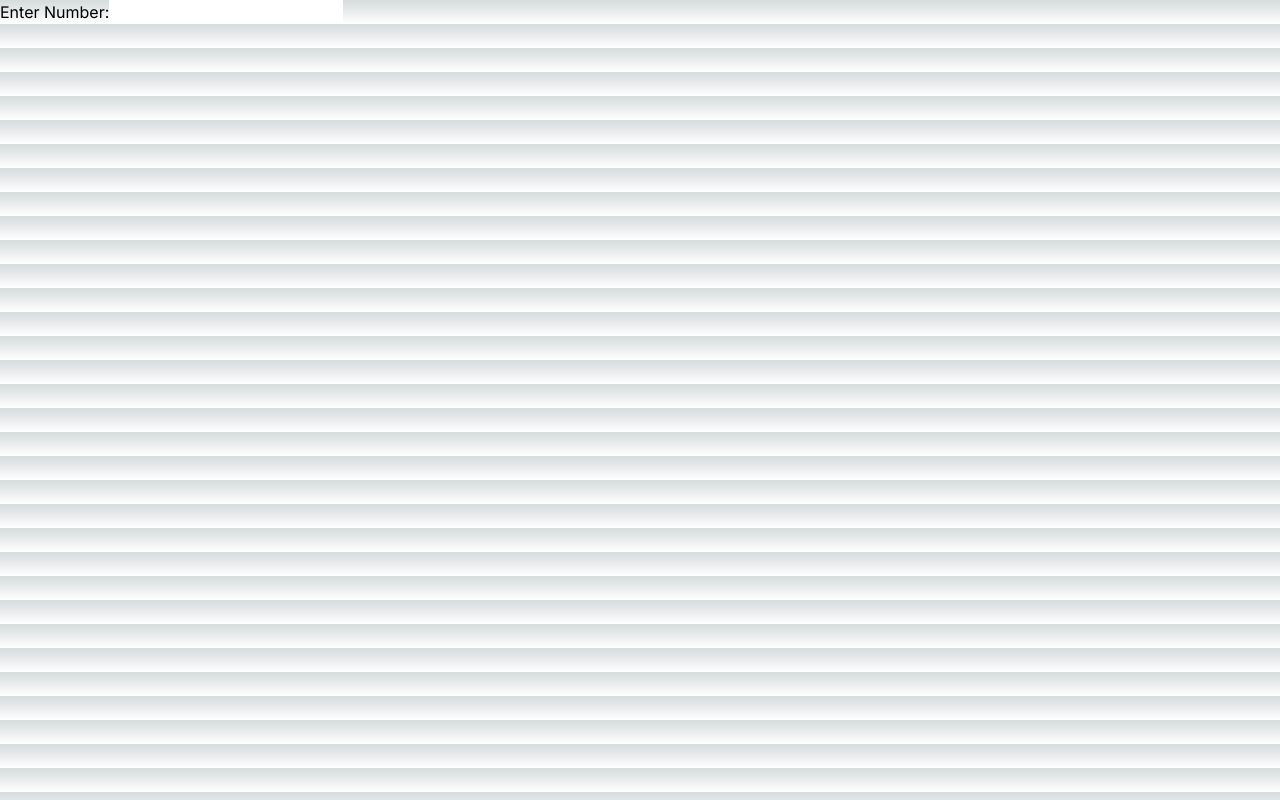
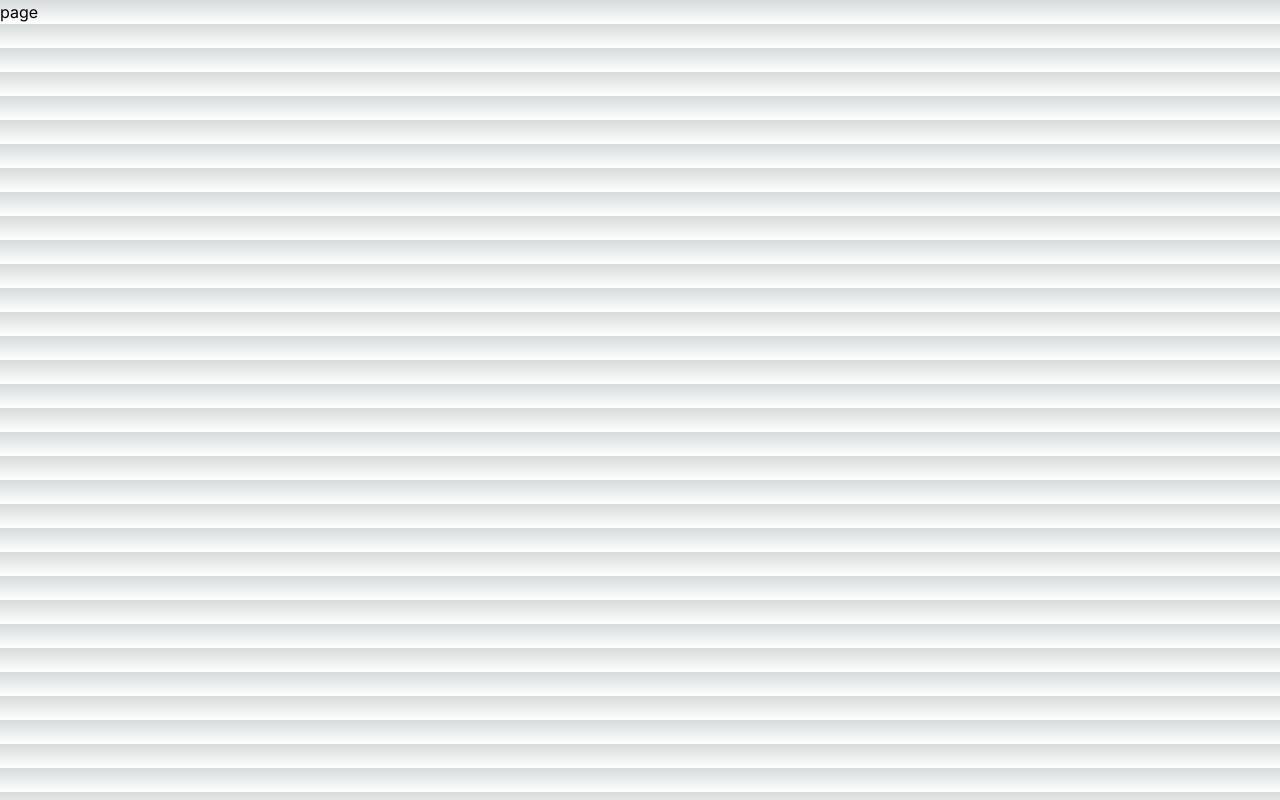
Before and after one commit to Hasmukhsingh1999/NumberFormat, a Next.js app: page / in a window 1280 px wide. Built offline with nearby package versions, Linux system fonts and the light colour scheme.

Commit message:
my first commit

```diff
--- a/app/page.js
+++ b/app/page.js
@@ -1,35 +1,9 @@
-"use client";
-import React, { useState } from "react";
+import React from 'react'
 
-const NumberFormatter = () => {
-  const [inputNumber, setInputNumber] = useState("");
+const page = () => {
+  return (
+    <div>page</div>
+  )
+}
 
-  // Function to format the number as "9,999.99"
-  const formatNumber = (num) => {
-    return num.toFixed(2).replace(/\d(?=(\d{3})+\.)/g, "$&,");
-  };
-
-  const handleInputChange = (event) => {
-    const inputValue = event.target.value.replace(/[^0-9.]/g, "");
-    setInputNumber(inputValue);
-  };
-
-  return (
-    <div>
-      <label>
-        Enter Number:
-        <input
-          className="text-black"
-          type="text"
-          value={inputNumber}
-          onChange={handleInputChange}
-        />
-      </label>
-      {inputNumber && (
-        <p>Formatted Number: {formatNumber(parseFloat(inputNumber))}</p>
-      )}
-    </div>
-  );
-};
-
-export default NumberFormatter;
+export default page
```
